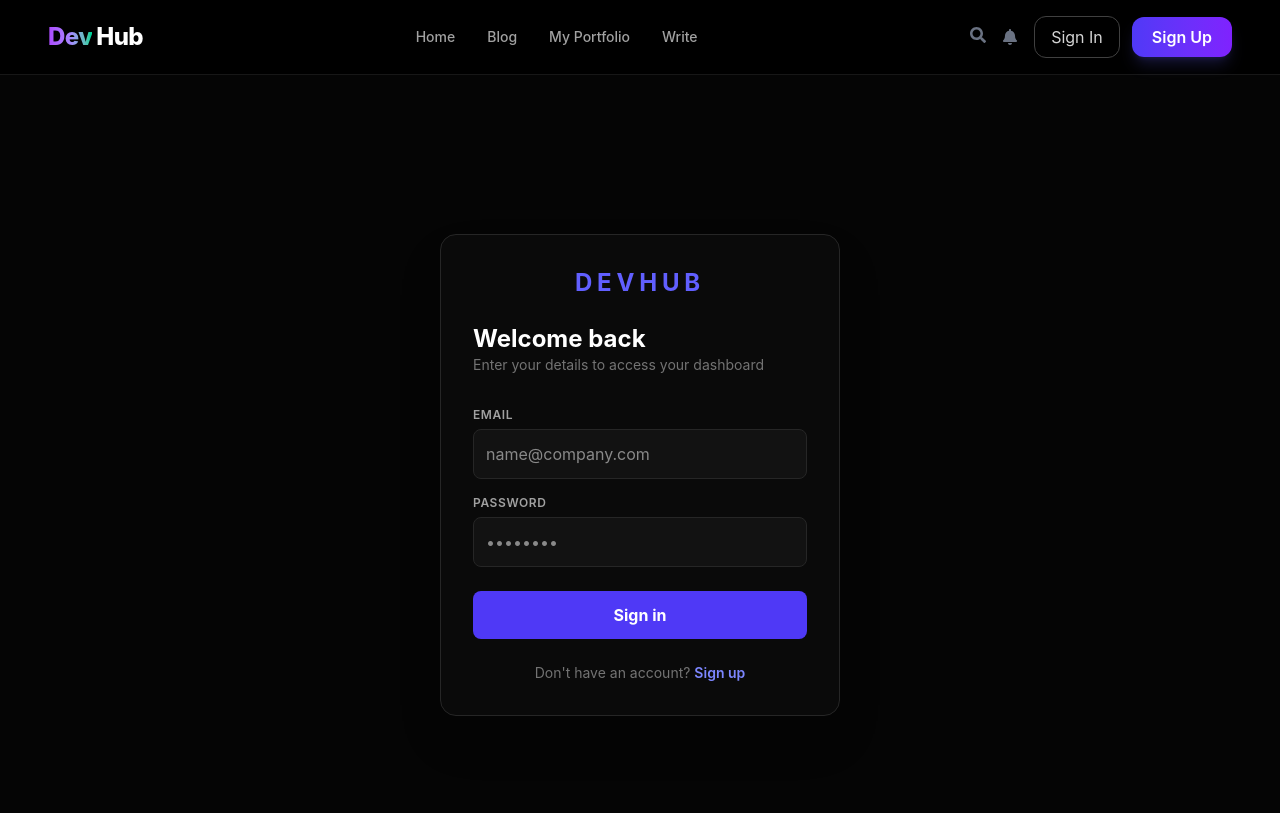
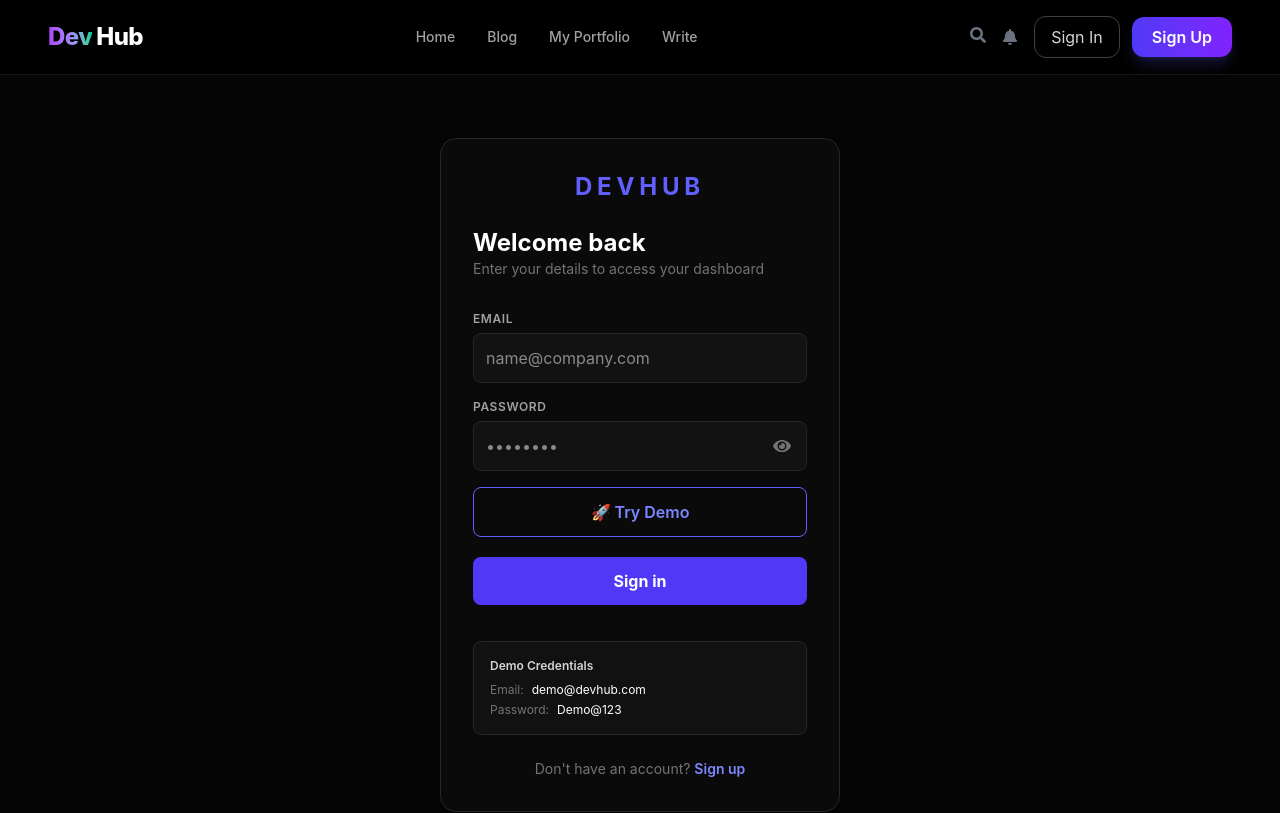
Before and after one commit to alisha-tech21/DevHub, a React (Vite) app in the folder devhub-frontend/: page /login in a window 1280 px wide. Shown: the top 813 px of the page. Built offline with nearby package versions, Linux system fonts and the light colour scheme; no server answers.

Commit message:
feat(auth): add demo login and password visibility toggle

```diff
--- a/devhub-frontend/src/components/Navbar.jsx
+++ b/devhub-frontend/src/components/Navbar.jsx
@@ -67,6 +67,9 @@ function Navbar() {
       document.removeEventListener("mousedown", handleClickOutside);
     };
   }, [showDropdown]);
+
+  const isDemoUser = user?.email === import.meta.env.VITE_DEMO_EMAIL;
+
   return (
     <>
       <nav className="bg-[#000000] text-white w-full px-4 sm:px-6 md:px-12 py-4 flex items-center justify-between border-b border-neutral-900 sticky top-0 z-[100]">
@@ -202,6 +205,12 @@ function Navbar() {
                       <p className="text-xs text-neutral-500 truncate">
                         {user?.email || "user@devhub.com"}
                       </p>
+
+                      {isDemoUser && (
+                        <span className="inline-block mt-2 px-2 py-1 rounded-full bg-amber-500/20 text-amber-300 text-[10px] font-semibold border border-amber-500/30">
+                          🚀 Demo Mode
+                        </span>
+                      )}
                     </div>
                   </div>
 
--- a/devhub-frontend/src/pages/LoginPage.jsx
+++ b/devhub-frontend/src/pages/LoginPage.jsx
@@ -2,6 +2,7 @@ import React, { useState, useEffect, useContext } from "react";
 import { AuthContext } from "../context/AuthContext";
 import { useNavigate, useLocation } from "react-router-dom";
 import { toast, Toaster } from "react-hot-toast";
+import { FaEye, FaEyeSlash } from "react-icons/fa";
 
 const LoginPage = () => {
   const API_URL = import.meta.env.VITE_API_URL;
@@ -10,6 +11,7 @@ const LoginPage = () => {
   const [email, setEmail] = useState("");
   const [name, setName] = useState("");
   const [password, setPassword] = useState("");
+  const [showPassword, setShowPassword] = useState(false);
   const [otp, setOtp] = useState("");
   const [errors, setErrors] = useState({});
   const [timer, setTimer] = useState(180);
@@ -39,6 +41,43 @@ const LoginPage = () => {
     }
     if (location.state?.mode === "signup") setIsLogin(false);
   }, [location.pathname, location.state]);
+
+  const handleDemoLogin = async () => {
+    const redirectPath = location.state?.from || "/";
+    try {
+      const response = await fetch(`${API_URL}/api/users/login`, {
+        method: "POST",
+        headers: {
+          "Content-Type": "application/json",
+        },
+        body: JSON.stringify({
+          email: import.meta.env.VITE_DEMO_EMAIL,
+          password: import.meta.env.VITE_DEMO_PASSWORD,
+        }),
+      });
+
+      const data = await response.json();
+
+      if (response.ok) {
+        localStorage.setItem("user", JSON.stringify(data));
+        localStorage.setItem("token", data.token);
+
+        setUser(data);
+        toast.success("Logged in successfully!");
+
+        setTimeout(() => {
+          navigate(redirectPath, {
+            replace: true,
+          });
+        }, 800);
+      } else {
+        toast.error(data.message || "Demo account unavailable");
+      }
+    } catch (err) {
+      toast.error("Failed to login");
+    }
+  };
+
   const handleAuth = async (e) => {
     e.preventDefault();
     setErrors({});
@@ -182,16 +221,41 @@ const LoginPage = () => {
                 <label className="block text-xs font-semibold text-neutral-400 mb-1.5 uppercase tracking-wider">
                   Password
                 </label>
+
+                <div className="relative">
                   <input
-                  type="password"
+                    type={showPassword ? "text" : "password"}
                     autoComplete={isLogin ? "current-password" : "new-password"}
-                  className="w-full bg-[#121212] border border-neutral-800 rounded-lg p-3 text-white focus:outline-none focus:border-indigo-500"
+                    className="w-full bg-[#121212] border border-neutral-800 rounded-lg p-3 pr-12 text-white focus:outline-none focus:border-indigo-500"
                     value={password}
                     onChange={(e) => setPassword(e.target.value)}
                     placeholder="••••••••"
                   />
+
+                  <button
+                    type="button"
+                    onClick={() => setShowPassword(!showPassword)}
+                    className="absolute right-4 top-1/2 -translate-y-1/2 text-neutral-500 hover:text-white transition-colors cursor-pointer focus:outline-none focus:ring-0"
+                  >
+                    {showPassword ? (
+                      <FaEyeSlash size={18} />
+                    ) : (
+                      <FaEye size={18} />
+                    )}
+                  </button>
+                </div>
               </div>
             </>
+          )}
+
+          {isLogin && !isOtpSent && (
+            <button
+              type="button"
+              onClick={handleDemoLogin}
+              className="w-full mb-3 border border-indigo-500 text-indigo-400 py-3 rounded-lg hover:bg-indigo-600 hover:text-white transition-all duration-300 font-semibold cursor-pointer"
+            >
+              🚀 Try Demo
+            </button>
           )}
 
           <button
@@ -206,6 +270,23 @@ const LoginPage = () => {
                 ? "Sign in"
                 : "Create account"}
           </button>
+          {isLogin && !isOtpSent && (
+            <div className="mt-5 rounded-lg border border-neutral-800 bg-[#111] p-4">
+              <p className="text-xs font-semibold text-neutral-300 mb-2">
+                Demo Credentials
+              </p>
+
+              <p className="text-xs text-neutral-500">
+                Email:
+                <span className="text-white ml-2">demo@devhub.com</span>
+              </p>
+
+              <p className="text-xs text-neutral-500 mt-1">
+                Password:
+                <span className="text-white ml-2">Demo@123</span>
+              </p>
+            </div>
+          )}
         </form>
 
         <p className="mt-6 text-center text-sm text-neutral-500">
```
Lines whose indentation alone changed are shown as unchanged.
